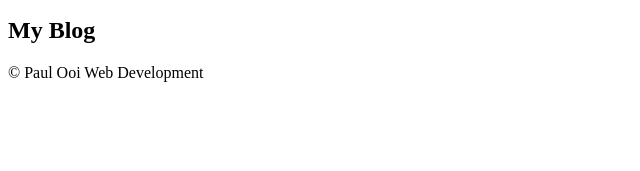
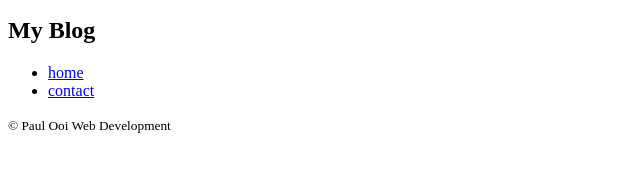
Before and after one commit to paul-ooi/blog, an Eleventy site: page src/index.html in a window 1280 px wide. Shown: the part 41-212 px from the top of the page, without its empty margins (0-640 px from the left). Built offline with nearby package versions, Linux system fonts and the light colour scheme; Eleventy itself is replaced by a stand-in of ours; files that its build step writes are made by us from their sources; some icons are missing; files whose address does not match are found by name; what @primer/octicons would draw is missing.

Commit message:
add footer menu

```diff
--- a/src/_includes/layouts/footer.html
+++ b/src/_includes/layouts/footer.html
@@ -1 +1,12 @@
-<footer>&copy; Paul Ooi Web Development</footer>
+<footer class="footer">
+  <nav class="footer__menu" aria-label="footer navigation">
+    <ul class="footer__menu-list">
+      {% for name, url in nav %}
+        <li class="footer__menu-item">
+          <a class="footer__menu-link" href="{{ url }}">{{ name }}</a>
+        </li>
+      {% endfor %}
+    </ul>
+  </nav>
+  <small class="footer__copyright">&copy; Paul Ooi Web Development</small>
+</footer>
```
Also changed, not shown: public/index.html (+16 -1 lines).
